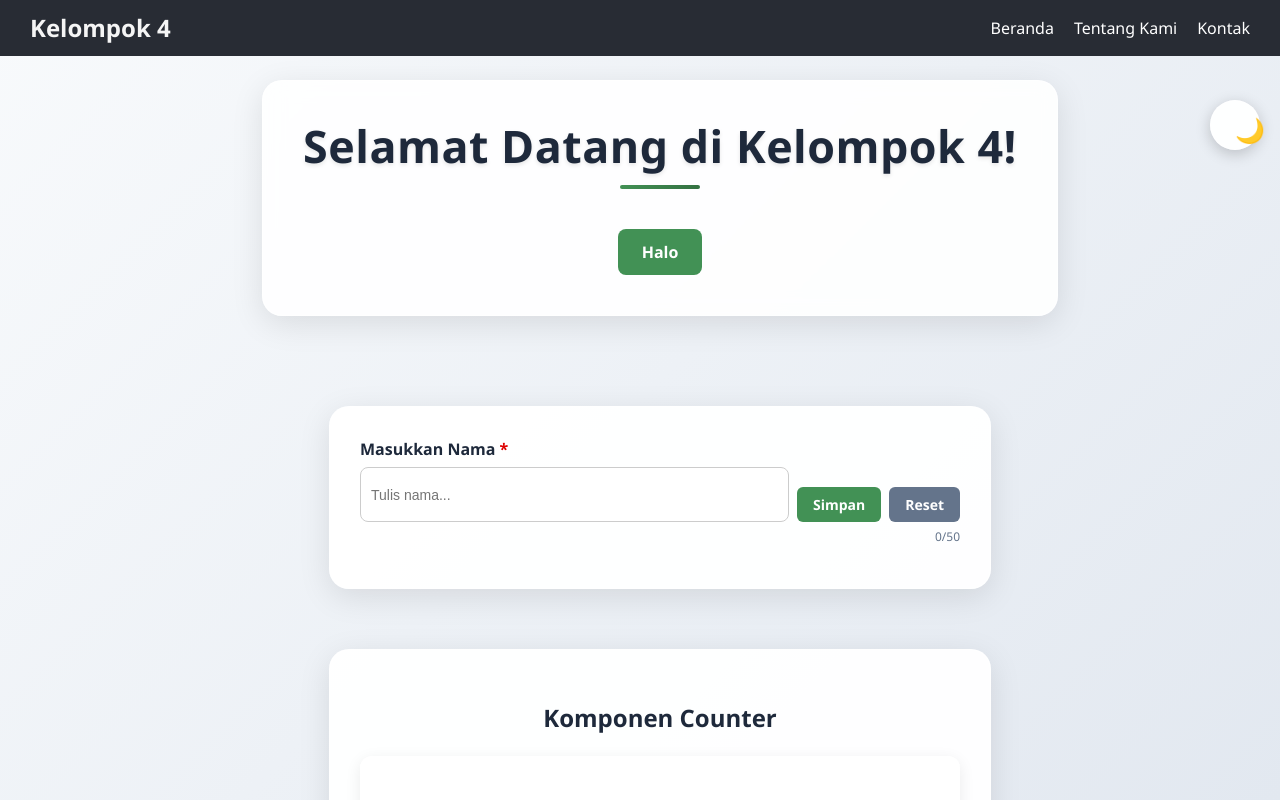
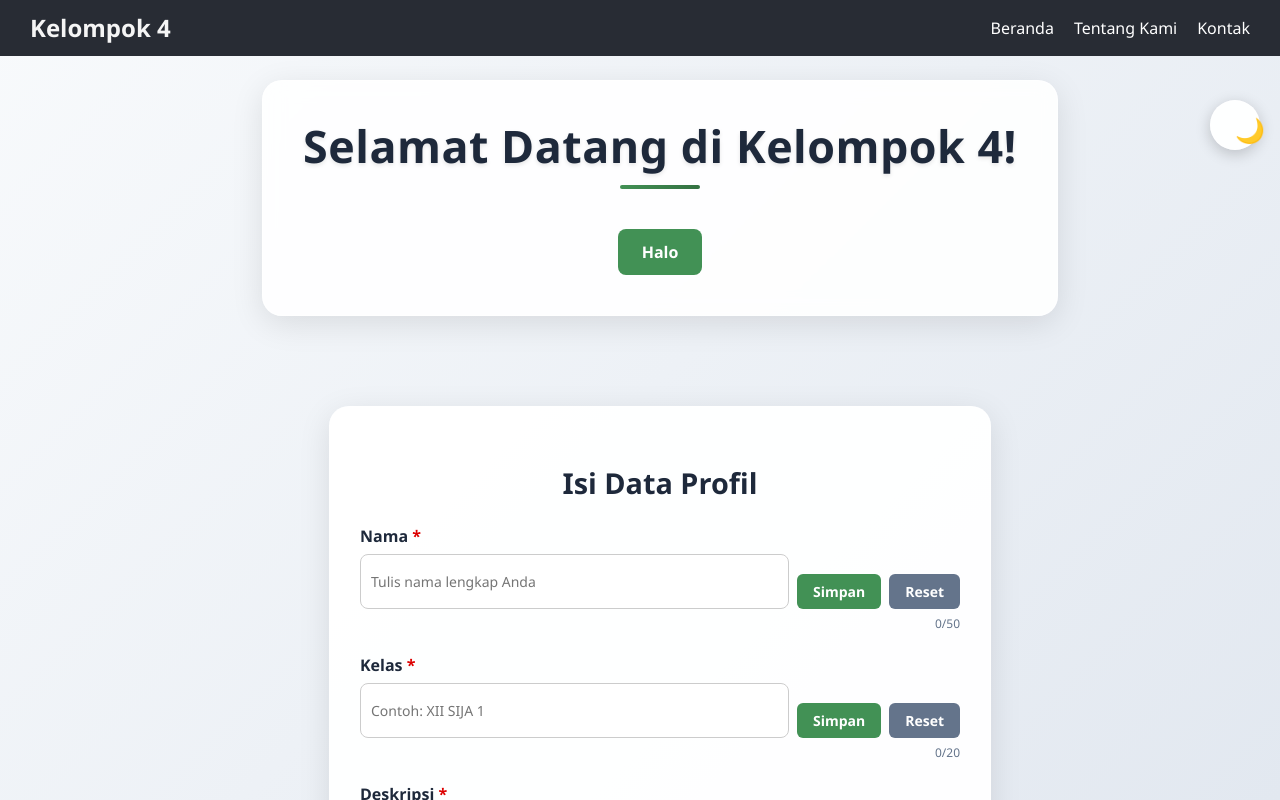
Before and after one commit to yosefin05/pm3, a React (Vite) app: page / in a window 1280 px wide. Built offline with nearby package versions, Linux system fonts and the light colour scheme.

Commit message:
finishing

```diff
--- a/src/App.css
+++ b/src/App.css
@@ -1,4 +1,4 @@
-/* Variabel CSS untuk tema */
+/* ===== VARIABEL CSS ===== */
 :root {
   /* Light theme (default) */
   --bg-primary: linear-gradient(135deg, #f8fafc 0%, #e2e8f0 100%);
@@ -36,7 +36,7 @@ body.dark-mode {
   --price-color: #60a5fa;
   --welcome-bg: rgba(30, 41, 59, 0.9);
   --products-bg: rgba(30, 41, 59, 0.95);
-  --header-b极-color: #1a1e24;
+  --header-bg-color: #1a1e24;
   --header-text-color: #f1f5f9;
   --header-link-hover: #90cdf4;
   --input-bg: rgba(30, 41, 59, 0.8);
@@ -45,7 +45,7 @@ body.dark-mode {
   --input-text: #f1f5f9;
 }
 
-/* Global Styles */
+/* ===== GLOBAL STYLES ===== */
 html, body, #root {
   display: flex;
   flex-direction: column;
@@ -61,25 +61,57 @@ html, body, #root {
   width: 100%;
 }
 
-/* Main Content */
-.main-content {
-  flex: 1;
-  display: flex;
-  flex-direction: column;
-  align-items: center;
-  text-align: center;
-  padding: 100px 20px;
-  width: 100%;
-  position: relative;
-  z-index: 1;
-}
-
 html, body {
   overflow-y: auto;
   height: 100%;
 }
 
-/* Theme Toggle Button */
+/* ===== HEADER STYLES ===== */
+.header {
+  position: fixed;
+  top: 0;
+  left: 0;
+  right: 0;
+  display: flex;
+  justify-content: space-between;
+  align-items: center;
+  padding: 15px 30px;
+  background-color: var(--header-bg-color);
+  color: var(--header-text-color);
+  width: 100%;
+  box-sizing: border-box;
+  z-index: 1000;
+  transition: all 0.3s ease;
+}
+
+.website-name h1 {
+  margin: 0;
+  font-size: 24px;
+  color: whitesmoke;
+}
+
+.navigation ul {
+  list-style: none;
+  margin: 0;
+  padding: 0;
+  display: flex;
+  gap: 20px;
+}
+
+.navigation a {
+  color: var(--header-text-color);
+  text-decoration: none;
+  font-size: 16px;
+  transition: color 0.3s ease;
+  font-weight: 500;
+}
+
+.navigation a:hover {
+  color: var(--header-link-hover);
+  transform: translateY(-2px);
+}
+
+/* ===== THEME TOGGLE ===== */
 .theme-toggle {
   position: fixed;
   top: 80px;
@@ -100,8 +132,23 @@ html, body {
   transform: scale(1.1);
 }
 
+/* ===== MAIN CONTENT ===== */
+.main-content {
+  flex: 1;
+  display: flex;
+  flex-direction: column;
+  justify-content: flex-start;
+  align-items: center;
+  text-align: center;
+  padding: 120px 20px 40px;
+  width: 100%;
+  position: relative;
+  z-index: 1;
+  max-width: 1280px;
+  margin: 0 auto;
+}
 
-/* Welcome Section */
+/* ===== WELCOME SECTION ===== */
 .welcome-section {
   margin-bottom: 60px;
   background: var(--welcome-bg);
@@ -131,7 +178,7 @@ html, body {
   border-radius: 2px;
 }
 
-/* Halo Button styling */
+/* ===== HALO BUTTON ===== */
 .halo-button {
   background-color: var(--button-bg);
   color: #fff;
@@ -152,7 +199,7 @@ html, body {
   box-shadow: 0 8px 25px rgba(0, 0, 0, 0.25);
 }
 
-/* Input Section */
+/* ===== INPUT SECTION ===== */
 .input-section {
   background: var(--card-bg);
   padding: 30px;
@@ -164,8 +211,14 @@ html, body {
   width: 100%;
 }
 
+.input-section h2 {
+  color: var(--text-primary);
+  margin-bottom: 20px;
+  font-size: 1.8rem;
+}
+
 .input-form {
-  margin-bottom: 12px;
+  margin-bottom: 20px;
   text-align: left;
 }
 
@@ -190,6 +243,13 @@ html, body {
   background: var(--input-bg);
   color: var(--input-text);
   font-size: 14px;
+  font-family: inherit;
+}
+
+.textarea-field {
+  resize: vertical;
+  min-height: 80px;
+  font-family: inherit;
 }
 
 .input-field.input-error {
@@ -206,6 +266,7 @@ html, body {
   cursor: pointer;
   transition: all 0.3s ease;
   font-weight: 600;
+  white-space: nowrap;
 }
 
 .input-button.secondary {
@@ -243,16 +304,33 @@ html, body {
 }
 
 .input-result {
-  font-style: italic;
+  margin-top: 20px;
+  padding: 15px;
+  background: var(--welcome-bg);
+  border-radius: 12px;
+  border: 1px solid var(--card-border);
+}
+
+.input-result h3 {
+  margin: 0 0 10px 0;
   color: var(--text-primary);
-  margin-top: 15px;
+  font-size: 1.2rem;
+}
+
+.input-result p {
+  margin: 5px 0;
+  color: var(--text-secondary);
+}
+
+.input-result strong {
+  color: var(--text-primary);
 }
 
 .required-asterisk {
   color: var(--input-error);
 }
 
-/* Counter Section */
+/* ===== COUNTER SECTION ===== */
 .counter-container {
   background: var(--card-bg);
   padding: 30px;
@@ -301,7 +379,7 @@ html, body {
   transform: translateY(-2px);
 }
 
-/* Profile Container */
+/* ===== PROFILE SECTION ===== */
 .profile-container {
   width: 100%;
   max-width: 1200px;
@@ -315,7 +393,48 @@ html, body {
   border: 1px solid var(--card-border);
 }
 
-/* Students Container */
+/* Profile Card Styles */
+.profile-card {
+  background: var(--card-bg);
+  border-radius: 20px;
+  padding: 30px;
+  box-shadow: 0 8px 25px rgba(0, 0, 0, 0.1);
+  margin: 0 auto;
+  color: var(--text-primary);
+  transition: all 0.3s ease;
+  border: 1px solid var(--card-border);
+  text-align: center;
+  max-width: 400px;
+}
+
+.profile-image img {
+  border-radius: 50%;
+  width: 150px;
+  height: 150px;
+  object-fit: cover;
+  border: 4px solid var(--card-border);
+}
+
+.profile-info h2 {
+  color: var(--text-primary);
+  margin: 20px 0 5px 0;
+  font-size: 1.8rem;
+}
+
+.profile-info h3 {
+  color: var(--text-secondary);
+  margin: 0 0 15px 0;
+  font-size: 1.2rem;
+  font-weight: 500;
+}
+
+.profile-info p {
+  color: var(--text-secondary);
+  line-height: 1.6;
+  margin: 0;
+}
+
+/* ===== STUDENTS SECTION ===== */
 .students-container {
   width: 100%;
   max-width: 1200px;
@@ -336,7 +455,51 @@ html, body {
   margin-top: 30px;
 }
 
-/* Products Container */
+/* Student Card Styles */
+.student-card {
+  background: var(--card-bg);
+  border-radius: 20px;
+  padding: 0;
+  box-shadow: 0 8px 25px rgba(0, 0, 0, 0.1);
+  margin: 0;
+  color: var(--text-primary);
+  transition: all 0.3s ease;
+  border: 1px solid var(--card-border);
+  overflow: hidden;
+}
+
+.student-header {
+  background: var(--header-bg);
+  padding: 20px;
+  text-align: center;
+}
+
+.student-header h3 {
+  color: white;
+  font-size: 1.3rem;
+  font-weight: 700;
+  margin: 0;
+}
+
+.student-body {
+  padding: 25px;
+}
+
+.student-jurusan {
+  font-size: 1.2rem;
+  font-weight: 600;
+  color: var(--price-color);
+  margin: 0 0 15px 0;
+}
+
+.student-description {
+  font-size: 1rem;
+  color: var(--text-secondary);
+  line-height: 1.6;
+  margin: 0;
+}
+
+/* ===== PRODUCTS SECTION ===== */
 .products-container {
   width: 100%;
   max-width: 1200px;
@@ -470,7 +633,7 @@ html, body {
   transform: translateY(-3px);
 }
 
-/* Testimonials Container */
+/* ===== TESTIMONIALS SECTION ===== */
 .testimonials-container {
   width: 100%;
   max-width: 1200px;
@@ -491,7 +654,53 @@ html, body {
   margin-top: 30px;
 }
 
-/* Footer Styles */
+/* Testimonial Card Styles */
+.testimonial-card {
+  background: var(--card-bg);
+  border-radius: 20px;
+  padding: 25px;
+  box-shadow: 0 8px 25px rgba(0, 0, 0, 0.1);
+  margin: 0;
+  color: var(--text-primary);
+  transition: all 0.3s ease;
+  border: 1px solid var(--card-border);
+  text-align: left;
+}
+
+.testimonial-header {
+  display: flex;
+  justify-content: space-between;
+  align-items: center;
+  margin-bottom: 15px;
+}
+
+.testimonial-header h3 {
+  margin: 0;
+  font-size: 1.2rem;
+}
+
+.testimonial-rating {
+  display: flex;
+  gap: 2px;
+}
+
+.star {
+  color: #ccc;
+  font-size: 1.2rem;
+}
+
+.star.filled {
+  color: #ffc107;
+}
+
+.testimonial-body p {
+  color: var(--text-secondary);
+  line-height: 1.6;
+  margin: 0;
+  font-style: italic;
+}
+
+/* ===== FOOTER ===== */
 .footer {
   background: var(--footer-bg);
   color: white;
@@ -509,7 +718,7 @@ html, body {
   font-size: 1rem;
 }
 
-/* Button Styles */
+/* ===== BUTTONS ===== */
 button {
   background-color: var(--button-bg);
   color: #fff;
@@ -528,7 +737,7 @@ button:hover {
   transform: translateY(-2px);
 }
 
-/* Responsive Design */
+/* ===== RESPONSIVE DESIGN ===== */
 @media (max-width: 768px) {
   .header {
     padding: 12px 20px;
--- a/src/App.jsx
+++ b/src/App.jsx
@@ -1,5 +1,7 @@
 import React, { useState } from "react";
 import "./App.css";
+
+// Component imports
 import Header from "./header";
 import HaloButton from "./HaloButton";
 import CardProduk from "./components/card";
@@ -10,14 +12,20 @@ import Profile from "./components/profil";
 import KartuSiswa from "./components/kartusiswa";
 import Testimoni from "./components/testimoni";
 
-// Komponen InputNama
-function InputNama({ defaultValue = "", onSubmit }) {
+// Reusable InputField Component
+function InputField({
+  label,
+  defaultValue,
+  onSubmit,
+  maxLength,
+  placeholder,
+  type = "text"
+}) {
   const [value, setValue] = useState(defaultValue);
   const [error, setError] = useState("");
-  const maxLength = 50;
 
   const validate = (text) => {
-    if (!text.trim()) return "Nama tidak boleh kosong.";
+    if (!text.trim()) return `${label} tidak boleh kosong.`;
     if (text.length > maxLength) return `Maksimal ${maxLength} karakter.`;
     return "";
   };
@@ -26,44 +34,78 @@ function InputNama({ defaultValue = "", onSubmit }) {
     e.preventDefault();
     const msg = validate(value);
     setError(msg);
+
     if (!msg && onSubmit) {
       onSubmit(value.trim());
       setValue("");
     }
   };
 
+  const handleReset = () => {
+    setValue("");
+    setError("");
+  };
+
   return (
     <form onSubmit={handleSubmit} className="input-form">
-      <label htmlFor="nama" className="input-label">
-        Masukkan Nama <span className="required-asterisk">*</span>
+      <label htmlFor={label.toLowerCase()} className="input-label">
+        {label} <span className="required-asterisk">*</span>
       </label>
 
       <div className="input-container">
-        <input
-          id="nama"
-          type="text"
-          value={value}
-          onChange={(e) => { setValue(e.target.value); setError(""); }}
-          placeholder="Tulis nama..."
-          maxLength={maxLength}
-          className={`input-field ${error ? "input-error" : ""}`}
-        />
+        {type === "textarea" ? (
+          <textarea
+            id={label.toLowerCase()}
+            value={value}
+            onChange={(e) => {
+              setValue(e.target.value);
+              setError("");
+            }}
+            placeholder={placeholder}
+            maxLength={maxLength}
+            rows="3"
+            className={`input-field textarea-field ${error ? "input-error" : ""}`}
+          />
+        ) : (
+          <input
+            id={label.toLowerCase()}
+            type={type}
+            value={value}
+            onChange={(e) => {
+              setValue(e.target.value);
+              setError("");
+            }}
+            placeholder={placeholder}
+            maxLength={maxLength}
+            className={`input-field ${error ? "input-error" : ""}`}
+          />
+        )}
 
-        <button type="submit" className="input-button">Simpan</button>
-        <button type="button" onClick={() => { setValue(""); setError(""); }} className="input-button secondary">
+        <button type="submit" className="input-button">
+          Simpan
+        </button>
+        <button
+          type="button"
+          onClick={handleReset}
+          className="input-button secondary"
+        >
           Reset
         </button>
       </div>
 
       <div className="input-footer">
-        <span className={`error-message ${error ? "visible" : ""}`}>{error || "\u00A0"}</span>
-        <span className="char-counter">{value.length}/{maxLength}</span>
+        <span className={`error-message ${error ? "visible" : ""}`}>
+          {error || "\u00A0"}
+        </span>
+        <span className="char-counter">
+          {value.length}/{maxLength}
+        </span>
       </div>
     </form>
   );
 }
 
-// Komponen Counter
+// Counter Component
 function Counter() {
   const [count, setCount] = useState(0);
 
@@ -76,13 +118,22 @@ function Counter() {
       </div>
 
       <div className="counter-buttons">
-        <button onClick={() => setCount((c) => c + 1)} className="counter-button">
+        <button
+          onClick={() => setCount((c) => c + 1)}
+          className="counter-button"
+        >
           Klik untuk Menambah (+)
         </button>
-        <button onClick={() => setCount((c) => c - 1)} className="counter-button">
+        <button
+          onClick={() => setCount((c) => c - 1)}
+          className="counter-button"
+        >
           Klik untuk mengurangi (-)
         </button>
-        <button onClick={() => setCount(0)} className="counter-button">
+        <button
+          onClick={() => setCount(0)}
+          className="counter-button"
+        >
           Klik untuk mereset
         </button>
       </div>
@@ -109,24 +160,61 @@ function AppContent() {
     setProfilData((p) => ({ ...p, nama: namaBaru }));
   };
 
+  const handleSimpanKelas = (kelasBaru) => {
+    setProfilData((p) => ({ ...p, kelas: kelasBaru }));
+  };
+
+  const handleSimpanDeskripsi = (deskripsiBaru) => {
+    setProfilData((p) => ({ ...p, deskripsi: deskripsiBaru }));
+  };
+
   return (
     <>
       <Header />
       <ThemeToggle />
+
       <div className="main-content">
         <div className="welcome-section">
           <h1>Selamat Datang di Kelompok 4!</h1>
           <HaloButton />
         </div>
 
-        {/* Input Nama Section */}
+        {/* Input Data Profil Section */}
         <div className="input-section">
-          <InputNama defaultValue={profilData.nama} onSubmit={handleSimpanNama} />
+          <h2>Isi Data Profil</h2>
 
-          {profilData.nama && (
-            <p className="input-result">
-              Nama yang kamu masukkan: <strong>{profilData.nama}</strong>
-            </p>
+          <InputField
+            label="Nama"
+            defaultValue={profilData.nama}
+            onSubmit={handleSimpanNama}
+            maxLength={50}
+            placeholder="Tulis nama lengkap Anda"
+          />
+
+          <InputField
+            label="Kelas"
+            defaultValue={profilData.kelas}
+            onSubmit={handleSimpanKelas}
+            maxLength={20}
+            placeholder="Contoh: XII SIJA 1"
+          />
+
+          <InputField
+            label="Deskripsi"
+            defaultValue={profilData.deskripsi}
+            onSubmit={handleSimpanDeskripsi}
+            maxLength={150}
+            placeholder="Deskripsikan diri Anda..."
+            type="textarea"
+          />
+
+          {(profilData.nama || profilData.kelas || profilData.deskripsi) && (
+            <div className="input-result">
+              <h3>Data Profil Anda:</h3>
+              {profilData.nama && <p>Nama: <strong>{profilData.nama}</strong></p>}
+              {profilData.kelas && <p>Kelas: <strong>{profilData.kelas}</strong></p>}
+              {profilData.deskripsi && <p>Deskripsi: <strong>{profilData.deskripsi}</strong></p>}
+            </div>
           )}
         </div>
 
@@ -152,7 +240,9 @@ function AppContent() {
         {/* Produk Section */}
         <div className="products-container">
           <h2>🛍️ Produk Kami</h2>
-          <p className="products-subtitle">Temukan produk terbaik dengan kualitas premium</p>
+          <p className="products-subtitle">
+            Temukan produk terbaik dengan kualitas premium
+          </p>
 
           <div className="products-grid">
             <CardProduk
@@ -185,11 +275,20 @@ function AppContent() {
         <div className="testimonials-container">
           <h2>💬 Testimoni</h2>
           <div className="testimonials-grid">
-            <Testimoni nama="Josie" isi="Lumayan susah tapi seru" rating={4} />
-            <Testimoni nama="Fauzan" isi="Mending main roblok" rating={1} />
+            <Testimoni
+              nama="Josie"
+              isi="Lumayan susah tapi seru"
+              rating={4}
+            />
+            <Testimoni
+              nama="Fauzan"
+              isi="Mending main roblok"
+              rating={1}
+            />
           </div>
         </div>
       </div>
+
       <Footer />
     </>
   );
```
